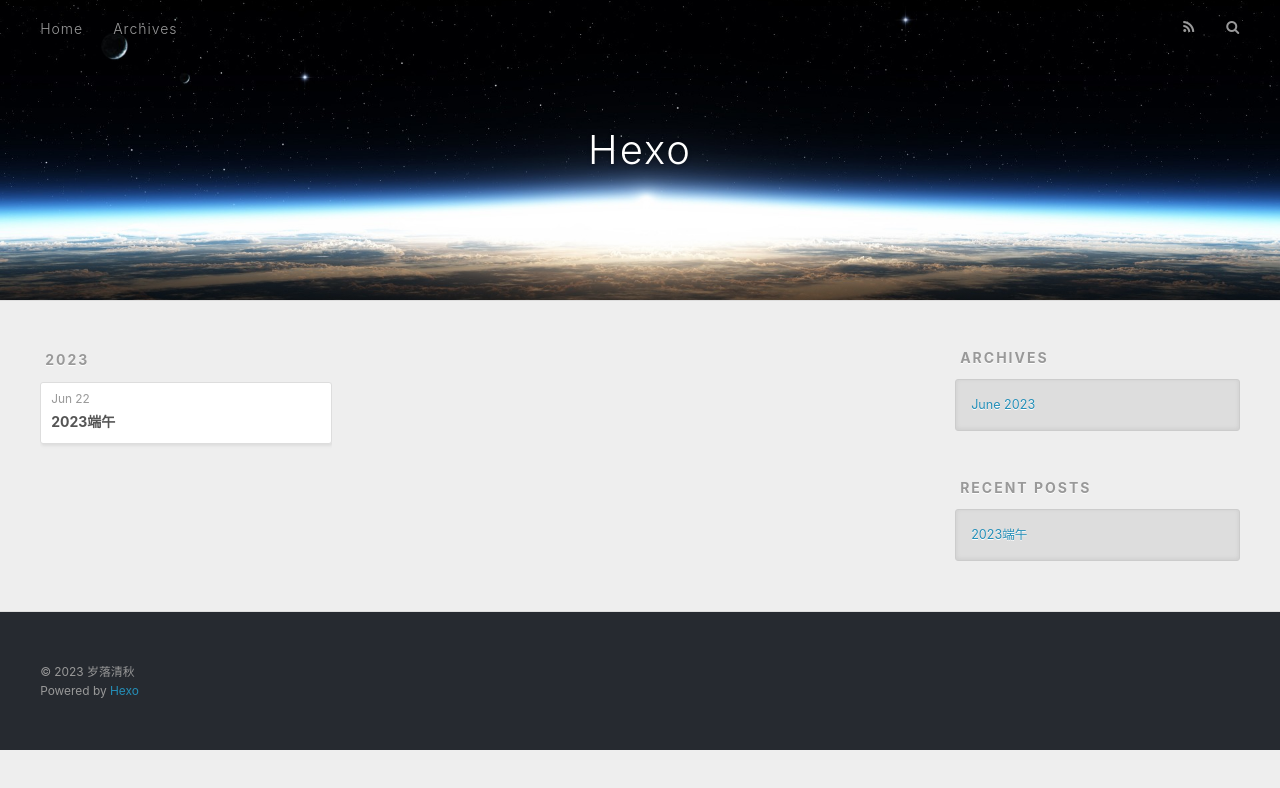
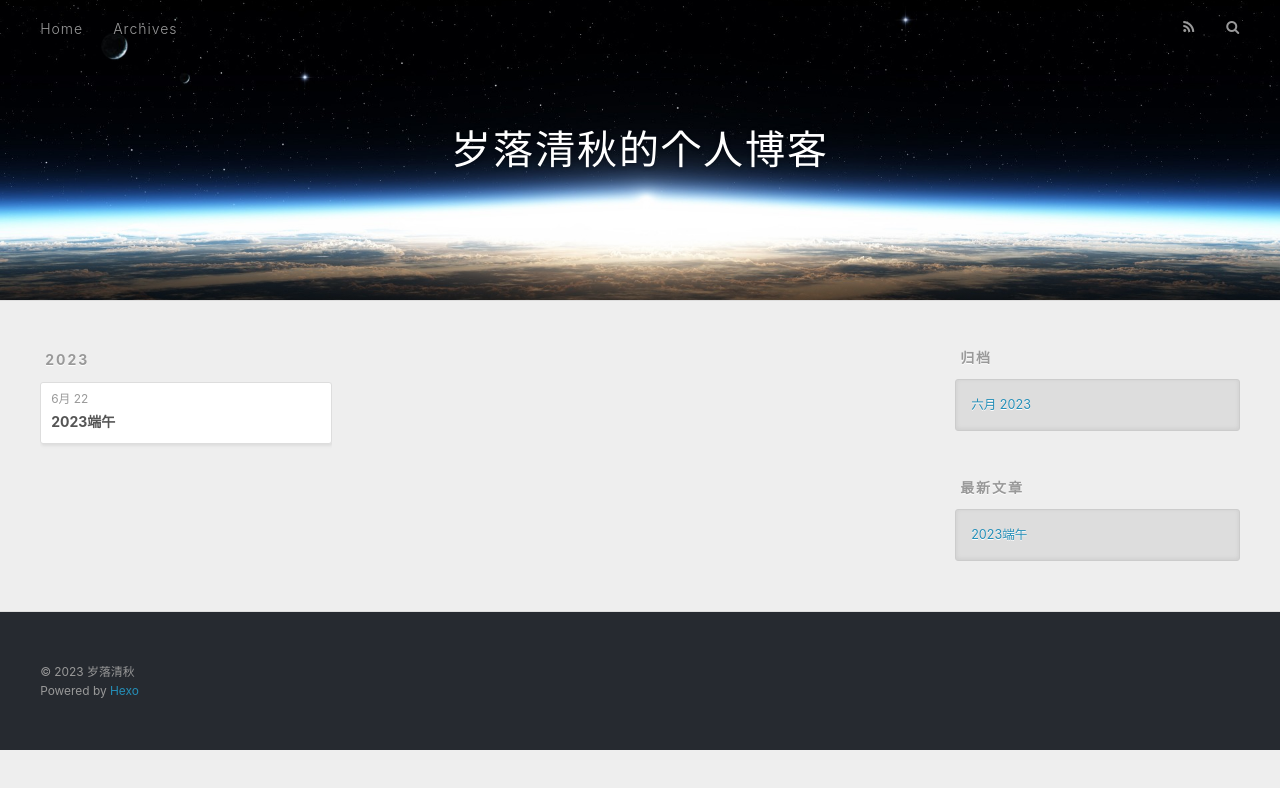
Before and after one commit to RCC320/RCC320.github.io, a plain HTML site: page archives/index.html in a window 1280 px wide. Drawn offline with nearby package versions, Linux system fonts and the light colour scheme.

Commit message:
Site updated: 2023-06-25 16:12:09

```diff
--- a/archives/index.html
+++ b/archives/index.html
@@ -5,17 +5,17 @@
 
 
 
-  <title>Archives | Hexo</title>
+  <title>归档 | 岁落清秋的个人博客</title>
   <meta name="viewport" content="width=device-width, initial-scale=1, maximum-scale=1">
   <meta property="og:type" content="website">
-<meta property="og:title" content="Hexo">
+<meta property="og:title" content="岁落清秋的个人博客">
 <meta property="og:url" content="http://example.com/archives/index.html">
-<meta property="og:site_name" content="Hexo">
-<meta property="og:locale" content="en_US">
+<meta property="og:site_name" content="岁落清秋的个人博客">
+<meta property="og:locale" content="zh_CN">
 <meta property="article:author" content="岁落清秋">
 <meta name="twitter:card" content="summary">
 
-    <link rel="alternate" href="/atom.xml" title="Hexo" type="application/atom+xml">
+    <link rel="alternate" href="/atom.xml" title="岁落清秋的个人博客" type="application/atom+xml">
 
 
     <link rel="icon" href="/favicon.png">
@@ -36,7 +36,7 @@
   <div id="header-outer" class="outer">
     <div id="header-title" class="inner">
       <h1 id="logo-wrap">
-        <a href="/" id="logo">Hexo</a>
+        <a href="/" id="logo">岁落清秋的个人博客</a>
       </h1>
 
     </div>
@@ -53,7 +53,7 @@
 
           <a id="nav-rss-link" class="nav-icon" href="/atom.xml" title="RSS Feed"></a>
 
-        <a id="nav-search-btn" class="nav-icon" title="Search"></a>
+        <a id="nav-search-btn" class="nav-icon" title="搜索"></a>
       </nav>
       <div id="search-form-wrap">
         <form action="//google.com/search" method="get" accept-charset="UTF-8" class="search-form"><input type="search" name="q" class="search-form-input" placeholder="Search"><button type="submit" class="search-form-submit">&#xF002;</button><input type="hidden" name="sitesearch" value="http://example.com"></form>
@@ -79,7 +79,7 @@
   <div class="archive-article-inner">
     <header class="archive-article-header">
       <a href="/2023/06/22/2023%E7%AB%AF%E5%8D%88/" class="archive-article-date">
-  <time datetime="2023-06-21T16:00:00.000Z" itemprop="datePublished">Jun 22</time>
+  <time datetime="2023-06-21T16:00:00.000Z" itemprop="datePublished">6月 22</time>
 </a>
 
 
@@ -111,9 +111,9 @@
 
 
   <div class="widget-wrap">
-    <h3 class="widget-title">Archives</h3>
+    <h3 class="widget-title">归档</h3>
     <div class="widget">
-      <ul class="archive-list"><li class="archive-list-item"><a class="archive-list-link" href="/archives/2023/06/">June 2023</a></li></ul>
+      <ul class="archive-list"><li class="archive-list-item"><a class="archive-list-link" href="/archives/2023/06/">六月 2023</a></li></ul>
     </div>
   </div>
 
@@ -121,7 +121,7 @@
 
 
   <div class="widget-wrap">
-    <h3 class="widget-title">Recent Posts</h3>
+    <h3 class="widget-title">最新文章</h3>
     <div class="widget">
       <ul>
 
```
Also changed, not shown: 2023/06/22/2023端午/index.html (+9 -9 lines), archives/2023/06/index.html (+11 -11 lines), archives/2023/index.html (+11 -11 lines), index.html (+10 -10 lines).
